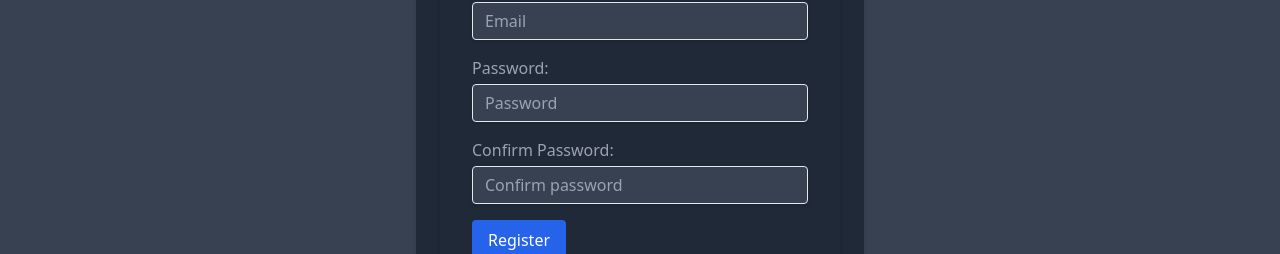
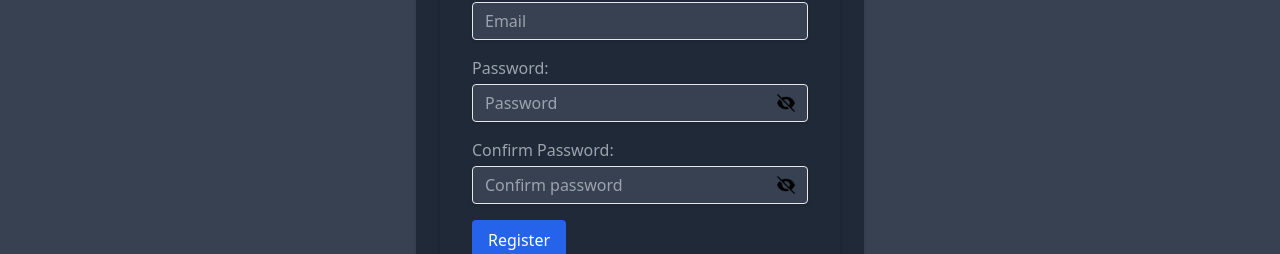
Before and after one commit to Fabian205/nextjs-mysql-crud, a Next.js app: page /register in a window 1280 px wide. Shown: the part 234-488 px from the top of the page. Built offline with nearby package versions, Linux system fonts and the light colour scheme.

Commit message:
Change Login and Register showPass

```diff
--- a/src/pages/login.js
+++ b/src/pages/login.js
@@ -6,6 +6,12 @@ import { useRouter } from "next/router";
 import Layout from "@/components/Layout";
 
 export default function Login() {
+
+  const [showPassword, setShowPassword] = useState(false);
+
+  const togglePasswordVisibility = () => {
+    setShowPassword(!showPassword);
+  };
 
   const inputName = useRef(null);
 
@@ -71,7 +77,10 @@ export default function Login() {
           className="shadow-md rounded px-8 pt-6 pb-8 mb-4"
         >
           <div className="mb-4">
-            <label htmlFor="email" className="block font-medium text-gray-400 mb-1">
+            <label
+              htmlFor="email"
+              className="block font-medium text-gray-400 mb-1"
+            >
               Correo electrónico:
             </label>
             <input
@@ -88,11 +97,17 @@ export default function Login() {
             />
           </div>
           <div className="mb-4">
-            <label htmlFor="password" className="block font-medium text-gray-400 mb-1">
+            <label
+              htmlFor="password"
+              className="block font-medium text-gray-400 mb-1"
+            >
               Contraseña:
             </label>
+            <div
+            className="relative"
+            >
               <input
-              type="password"
+                type={showPassword ? 'text' : 'password'}
                 name="password"
                 id="password"
                 placeholder="Password"
@@ -101,9 +116,23 @@ export default function Login() {
                 className="shadow appearance-none border rounded w-full py-2 px-3 bg-gray-700 text-white leading-tight focus:outline-none focus:sahdow-outline"
                 required
               />
+              <button
+              type="button"
+              onClick={togglePasswordVisibility}
+              className="absolute top-1/2 right-3 transform -translate-y-1/2"
+              >
+                <img
+                  src={showPassword ? "/showpass.png" : "/password.png"}
+                  alt="Toggle Password"
+                  className="w-5 h-5"
+                />
+              </button>
+            </div>
           </div>
           <div>
-            <button className="bg-blue-600 text-white rounded py-2 px-4 hover:bg-blue-800 mb-4">
+            <button
+            type="submit"
+            className="bg-blue-600 text-white rounded py-2 px-4 hover:bg-blue-800 mb-4">
               Login
             </button>
             <p className="text-teal-600 italic">
--- a/src/pages/register.js
+++ b/src/pages/register.js
@@ -4,6 +4,18 @@ import { useRouter } from "next/router";
 import Layout from "@/components/Layout";
 
 export default function Register() {
+  const [showPassword, setShowPassword] = useState(false);
+
+  const togglePasswordVisibility = () => {
+    setShowPassword(!showPassword);
+  };
+
+  const [showPasswordConfirm, setShowPasswordConfirm] = useState(false);
+
+  const togglePasswordConfirmVisibility = () => {
+    setShowPasswordConfirm(!showPasswordConfirm);
+  };
+
   const inputName = useRef(null);
 
   useEffect(() => {
@@ -55,13 +67,18 @@ export default function Register() {
   return (
     <Layout>
       <div className="max-w-md mx-auto bg-gray-800 rounded-lg shadow-md p-6 mt-10 ">
-        <h2 className="text-2xl font-bold mb-6 text-center text-gray-400">Register</h2>
+        <h2 className="text-2xl font-bold mb-6 text-center text-gray-400">
+          Register
+        </h2>
         <form
           onSubmit={handleSubmit}
           className="shadow-md rounded px-8 pt-6 pb-8 mb-4"
         >
           <div className="mb-4">
-            <label htmlFor="email" className="block font-medium text-gray-400 mb-1">
+            <label
+              htmlFor="email"
+              className="block font-medium text-gray-400 mb-1"
+            >
               E-mail:
             </label>
             <input
@@ -78,27 +95,50 @@ export default function Register() {
             />
           </div>
           <div className="mb-4">
-            <label htmlFor="password" className="block font-medium text-gray-400 mb-1">
+            <label
+              htmlFor="password"
+              className="block font-medium text-gray-400 mb-1"
+            >
               Password:
             </label>
+            <div
+            className="relative"
+            >
               <input
-              type="password"
+                type={showPassword ? 'text' : 'password'}
                 name="password"
                 id="password"
                 placeholder="Password"
                 value={credentials.password}
                 onChange={handleChange}
-              //ref={inputPass}
                 className="shadow appearance-none border rounded w-full py-2 px-3 bg-gray-700 text-white leading-tight focus:outline-none focus:sahdow-outline"
                 required
               />
+              <button
+              type="button"
+              onClick={togglePasswordVisibility}
+              className="absolute top-1/2 right-3 transform -translate-y-1/2"
+              >
+                <img
+                  src={showPassword ? "/showpass.png" : "/password.png"}
+                  alt="Toggle Password"
+                  className="w-5 h-5"
+                />
+              </button>
+            </div>
           </div>
           <div className="mb-4">
-            <label htmlFor="confirmPassword" className="block font-medium text-gray-400 mb-1">
+            <label
+              htmlFor="confirmPassword"
+              className="block font-medium text-gray-400 mb-1"
+            >
               Confirm Password:
             </label>
+            <div
+            className="relative"
+            >
               <input
-              type="password"
+                type={showPasswordConfirm ? 'text' : 'password'}
                 name="confirmPassword"
                 id="confirmPassword"
                 placeholder="Confirm password"
@@ -107,6 +147,18 @@ export default function Register() {
                 className="shadow appearance-none border rounded w-full py-2 px-3 bg-gray-700 text-white leading-tight focus:outline-none focus:sahdow-outline"
                 required
               />
+              <button
+              type="button"
+              onClick={togglePasswordConfirmVisibility}
+              className="absolute top-1/2 right-3 transform -translate-y-1/2"
+              >
+                <img
+                  src={showPassword ? "/showpass.png" : "/password.png"}
+                  alt="Toggle Password"
+                  className="w-5 h-5"
+                />
+              </button>
+            </div>
           </div>
           <div>
             <button className="bg-blue-600 text-white rounded py-2 px-4 hover:bg-blue-800 mb-4">
```
Also changed, not shown: public/password.png (added), public/showpass.png (added). Lines whose indentation alone changed are shown as unchanged.
